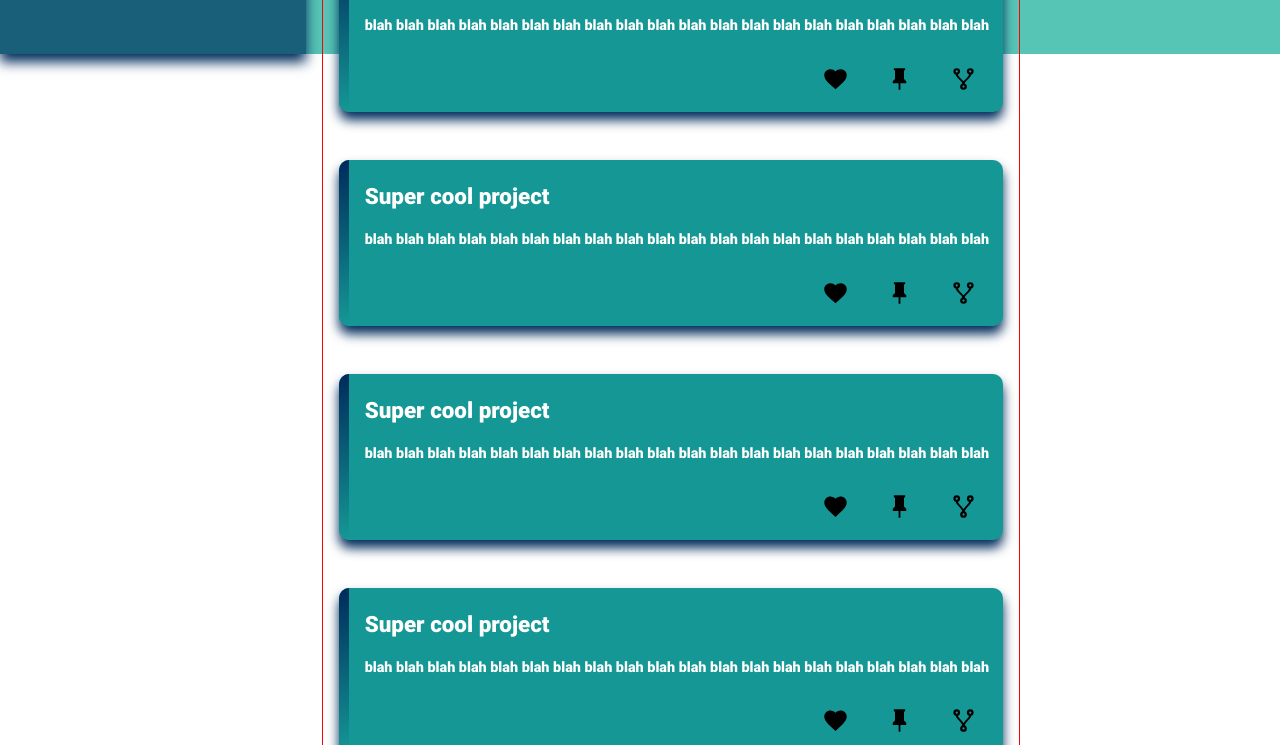
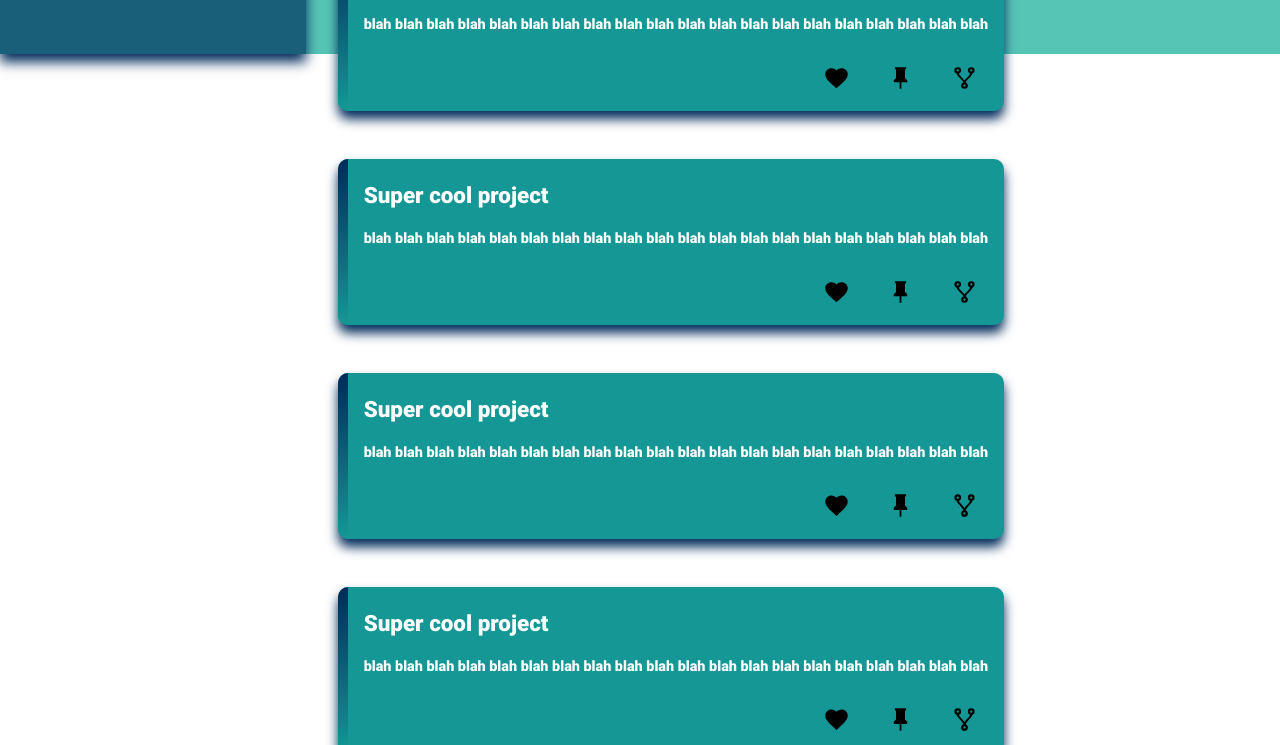
Before and after one commit to baldx/admin-dashboard, a plain HTML site: page index.html in a window 1280 px wide. Shown: the part 746-1491 px from the top of the page. Drawn offline with Linux system fonts and the light colour scheme.

Commit message:
style placeholder

```diff
--- a/style.css
+++ b/style.css
@@ -91,6 +91,11 @@ input[type="search"] {
     border: none;
     background: var(--bg-color);
     padding: 8px;
+}
+
+::placeholder {
+    font-weight: lighter;
+    font-style: italic;
 }
 
 input[type="search"]:focus {
@@ -226,7 +231,6 @@ main {
 }
 
 .card-group {
-    border: 1px solid red;
     display: grid;
     grid-template-rows: repeat(3, 1fr);
     grid-template-columns: repeat(auto-fit, minmax(400px, 1fr));
```
